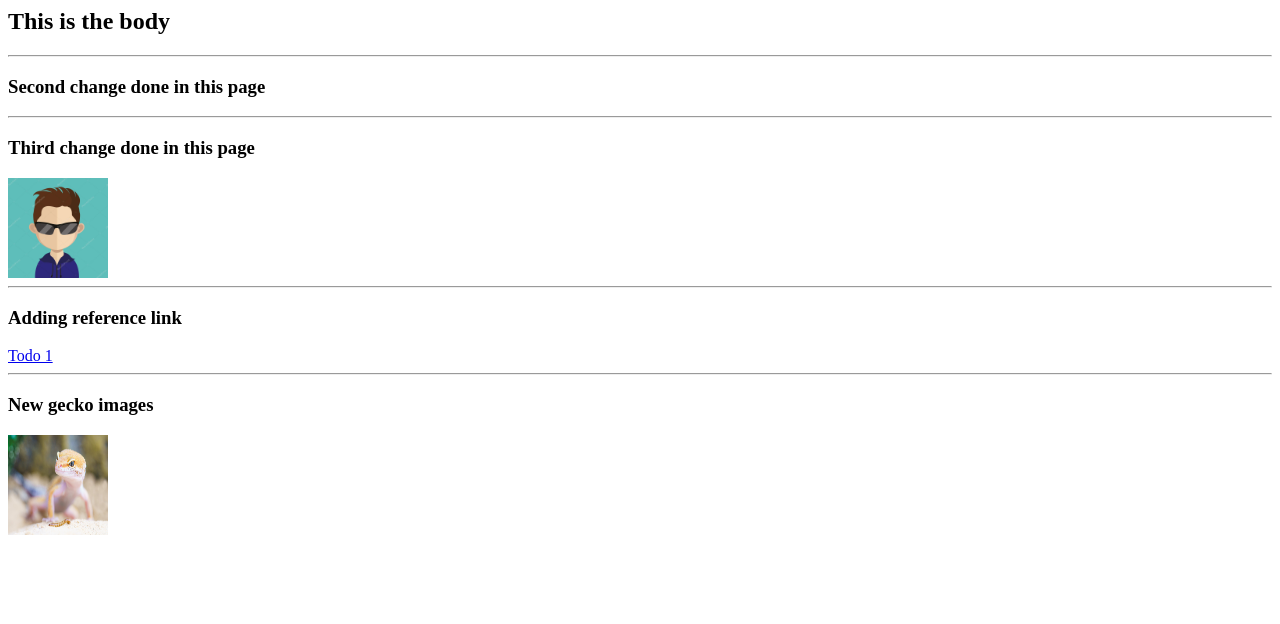
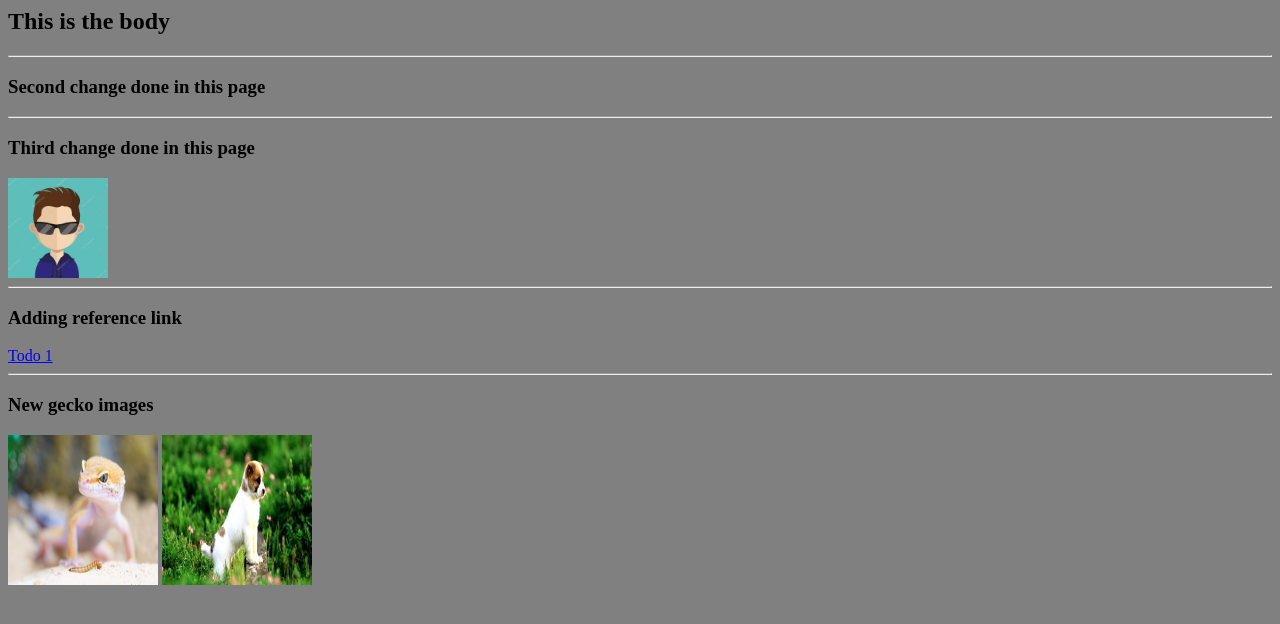
Before and after one commit to klebantobacho/test2, a plain HTML site: page index.html in a window 1280 px wide. Drawn offline with Linux system fonts and the light colour scheme.

Commit message:
changes done in branch rama_2

```diff
--- a/index.html
+++ b/index.html
@@ -4,7 +4,7 @@
             Omar's prj
         </title>
     </head>
-    <body>
+    <body style="background: gray">
         <h2>This is the body</h2>
         <hr>
         <h3>Second change done in this page</h3>
@@ -16,7 +16,8 @@
         <a href="www.todo1services.com">Todo 1</a>
         <hr>
         <h3>New gecko images</h3>
-        <img src="gecko.jpg" height="100px" width="100px"/>
+        <img src="gecko.jpg" height="150px" width="150px"/>
+        <img src="dog.jpeg" height="150px" width="150px"/>
 
     </body>
 </html>
```
Also changed, not shown: dog.jpeg (added).
